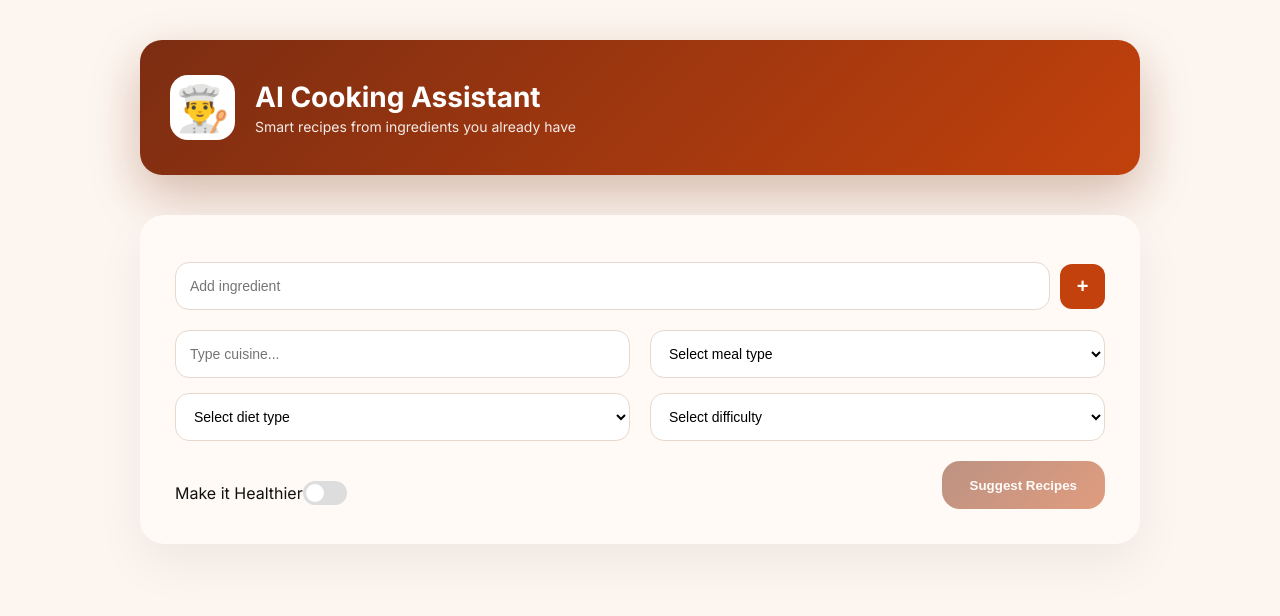
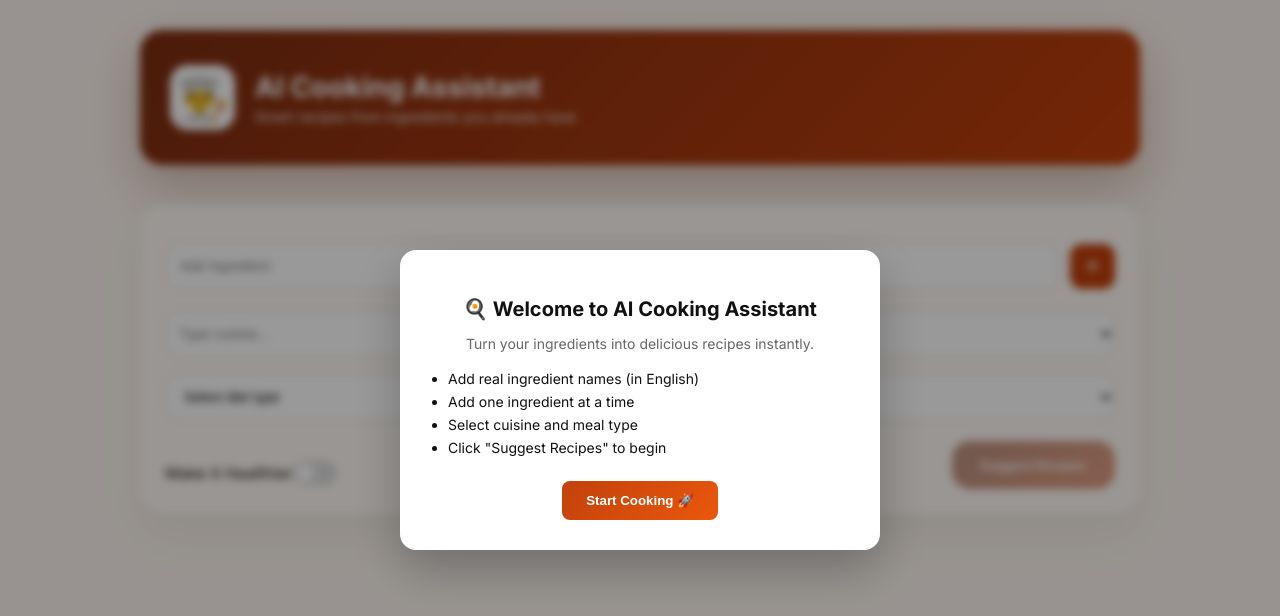
Before and after one commit to 23-Karthick-B/AICookingAssistant, a React (Create React App) app in the folder frontend/: page / in a window 1280 px wide. Shown: the top 616 px of the page. Built offline with nearby package versions, Linux system fonts and the light colour scheme.

Commit message:
Added a welcome pop up

```diff
--- a/frontend/src/App.js
+++ b/frontend/src/App.js
@@ -2,26 +2,47 @@ import { useState } from "react";
 import Header from "./components/Header";
 import RecipeForm from "./components/RecipeForm";
 import RecipeCard from "./components/RecipeCard";
+import WelcomeModal from "./components/WelcomeModal";
 import "./style.css";
 
 function App() {
 
+  const [showWelcome, setShowWelcome] = useState(true);
   const [recipes, setRecipes] = useState([]);
   const [loading, setLoading] = useState(false);
 
   return (
-    <div className="container">
+    <>
+      {/* Welcome Modal */}
+      {showWelcome && (
+        <WelcomeModal onClose={() => setShowWelcome(false)} />
+      )}
+
+      <div className="app-container">
         <Header />
-      <RecipeForm setRecipes={setRecipes} setLoading={setLoading} />
 
-      {loading && <p className="loading">Cooking something delicious... 🔥</p>}
+        {/* Pass props properly */}
+        <RecipeForm
+          setRecipes={setRecipes}
+          setLoading={setLoading}
+        />
 
+        {/* Loading message */}
+        {loading && (
+          <p className="loading">
+            Cooking something delicious... 🔥
+          </p>
+        )}
+
+        {/* Recipe Results */}
         <div className="grid">
           {recipes.map((recipe, index) => (
             <RecipeCard key={index} recipe={recipe} />
           ))}
         </div>
+
       </div>
+    </>
   );
 }
 
--- /dev/null
+++ b/frontend/src/components/WelcomeModal.jsx
@@ -0,0 +1,26 @@
+export default function WelcomeModal({ onClose }) {
+  return (
+    <div className="modal-overlay">
+      <div className="modal-card slide-down">
+
+        <h2>🍳 Welcome to AI Cooking Assistant</h2>
+
+        <p className="subtitle">
+          Turn your ingredients into delicious recipes instantly.
+        </p>
+
+        <ul>
+          <li>Add real ingredient names (in English)</li>
+          <li>Add one ingredient at a time</li>
+          <li>Select cuisine and meal type</li>
+          <li>Click "Suggest Recipes" to begin</li>
+        </ul>
+
+        <button className="start-btn" onClick={onClose}>
+          Start Cooking 🚀
+        </button>
+
+      </div>
+    </div>
+  );
+}
--- a/frontend/src/style.css
+++ b/frontend/src/style.css
@@ -412,3 +412,96 @@ button:disabled {
   border-radius: 8px;
   font-weight: 500;
 }
+
+
+/* Overlay */
+.modal-overlay {
+  position: fixed;
+  inset: 0;
+  background: rgba(0, 0, 0, 0.4);
+  backdrop-filter: blur(4px);
+  display: flex;
+  justify-content: center;
+  align-items: center;
+  z-index: 999;
+}
+
+/* Compact Card */
+.modal-card {
+  background: #ffffff;
+  padding: 30px;
+  border-radius: 16px;
+  width: 420px;
+  max-width: 92%;
+  text-align: center;
+  box-shadow: 0 20px 50px rgba(0, 0, 0, 0.25);
+}
+
+/* Smooth compact drop animation */
+.slide-down {
+  animation: dropDown 3.5s cubic-bezier(0.16, 1, 0.3, 1);
+}
+
+@keyframes dropDown {
+  0% {
+    transform: translateY(-40px);
+    opacity: 0;
+  }
+  100% {
+    transform: translateY(0);
+    opacity: 1;
+  }
+}
+
+.modal-card h2 {
+  font-size: 20px;
+  margin-bottom: 10px;
+}
+
+.subtitle {
+  font-size: 14px;
+  color: #666;
+  margin-bottom: 18px;
+}
+
+.modal-card ul {
+  text-align: left;
+  font-size: 14px;
+  margin: 15px 0 25px;
+  padding-left: 18px;
+}
+
+.modal-card li {
+  margin-bottom: 6px;
+}
+
+.start-btn {
+  background: linear-gradient(135deg, #c2410c, #ea580c);
+  color: white;
+  border: none;
+  padding: 12px 24px;
+  border-radius: 8px;
+  font-weight: 600;
+  cursor: pointer;
+  transition: 0.2s ease;
+}
+
+.start-btn:hover {
+  transform: translateY(-2px);
+  box-shadow: 0 8px 20px rgba(194, 65, 12, 0.35);
+}
+
+.app-container {
+  max-width: 1000px;
+  margin: 0 auto;
+  padding: 30px 20px;
+}
+
+.form {
+  padding: 25px;
+}
+
+.row {
+  gap: 16px;
+  margin-bottom: 14px;
+}
```
Lines whose indentation alone changed are shown as unchanged.
